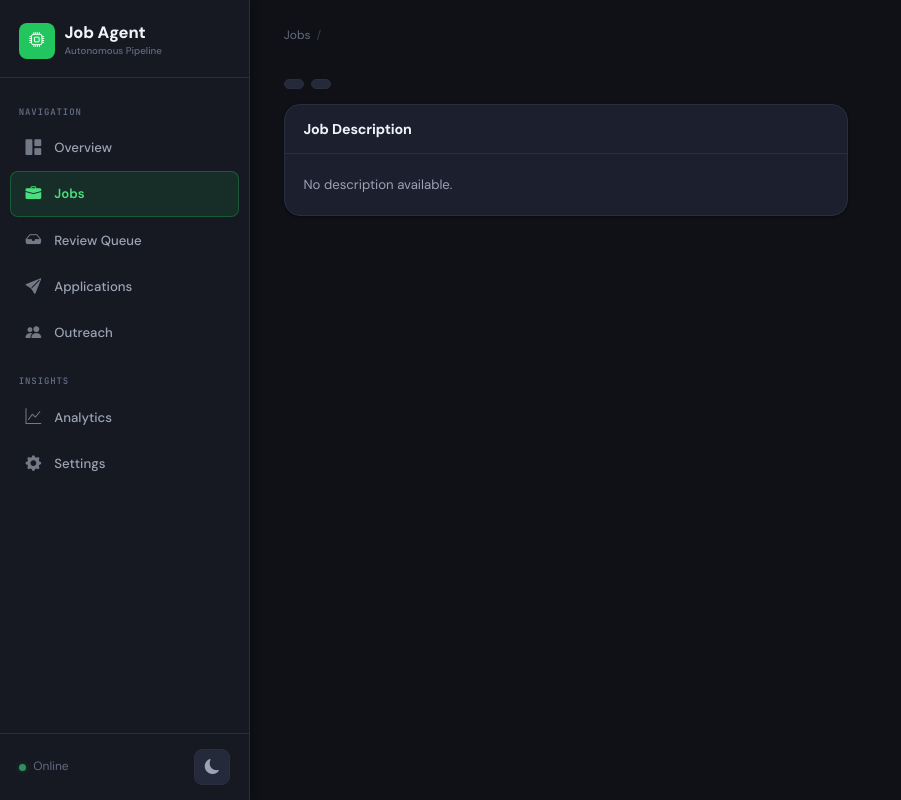
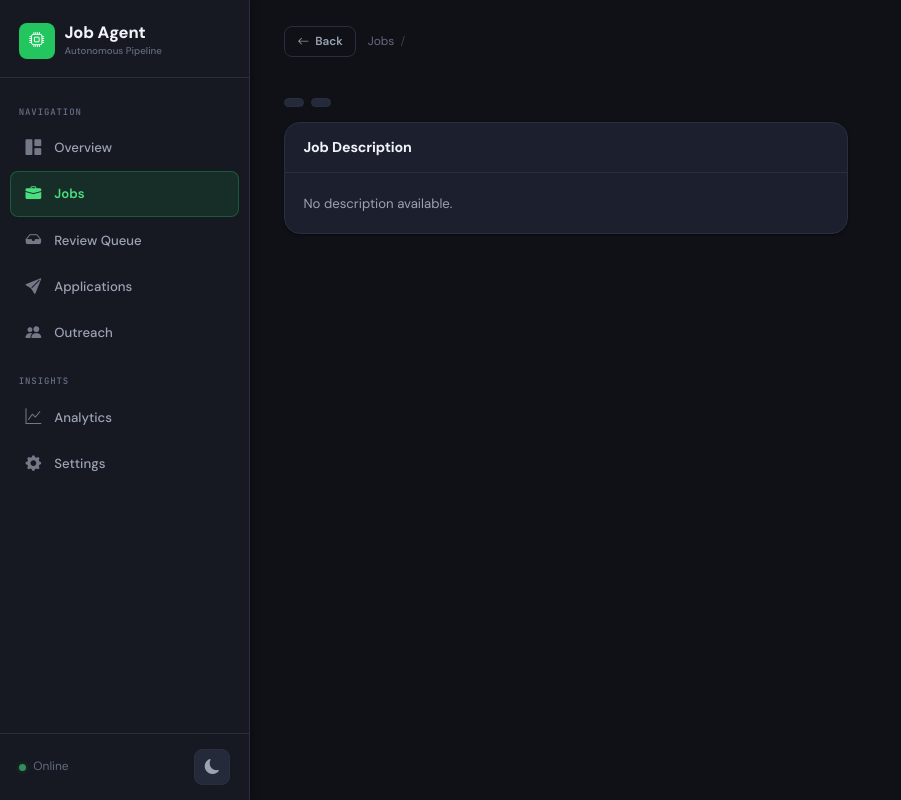
Before and after one commit to billmal071/job-agent, a Python web app: template src/job_agent/dashboard/templates/jobs/detail.html in a window 1280 px wide. Shown: the whole page, without its empty margins (0-901 px from the left). Run offline with Jinja, Linux system fonts and the light colour scheme; the template is opened without the code that fills it, so the values that code supplies are empty; some libraries are stand-ins or nearby versions.

Commit message:
Add back buttons to all dashboard pages
- Section pages (Jobs, Queue, Applications, Outreach, Analytics,
  Settings) get a back arrow linking to Overview
- Job detail page gets a browser history back button plus breadcrumb

Co-Authored-By: Claude Opus 4.6 <noreply@anthropic.com>

```diff
--- a/src/job_agent/dashboard/templates/jobs/detail.html
+++ b/src/job_agent/dashboard/templates/jobs/detail.html
@@ -2,10 +2,17 @@
 {% block title %}{{ job.title }} - Job Agent{% endblock %}
 
 {% block content %}
-<ol class="breadcrumb animate-in delay-1">
-    <li><a href="/jobs">Jobs</a></li>
-    <li>{{ job.title }}</li>
-</ol>
+<div class="page-header animate-in delay-1">
+    <div style="display: flex; align-items: center; gap: 0.75rem;">
+        <a href="javascript:history.back()" class="btn btn-ghost btn-sm" title="Go back">
+            <i class="bi bi-arrow-left"></i> Back
+        </a>
+        <ol class="breadcrumb" style="margin: 0;">
+            <li><a href="/jobs">Jobs</a></li>
+            <li>{{ job.title }}</li>
+        </ol>
+    </div>
+</div>
 
 <div style="display: grid; grid-template-columns: 1fr 380px; gap: 1.25rem;" class="animate-in delay-2">
     <!-- Left: Job Details -->
```
Also changed, not shown: src/job_agent/dashboard/templates/analytics/index.html (+7 -4 lines), src/job_agent/dashboard/templates/applications/index.html (+7 -4 lines), src/job_agent/dashboard/templates/jobs/index.html (+7 -4 lines), src/job_agent/dashboard/templates/outreach/index.html (+7 -4 lines), src/job_agent/dashboard/templates/queue/index.html (+7 -4 lines), src/job_agent/dashboard/templates/settings/index.html (+7 -4 lines).
